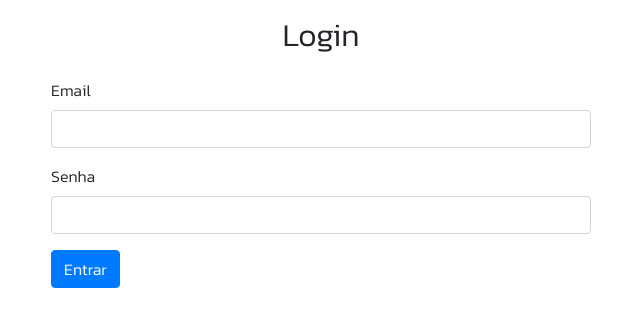
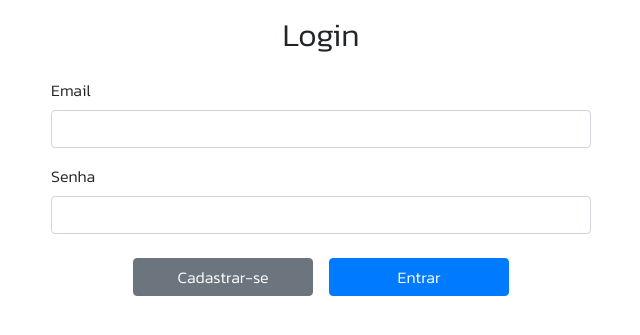
Before and after one commit to marcelitos1v9/noticiario, a PHP site: page /views/login.php in a window 1280 px wide. Shown: the part 56-391 px from the top of the page, without its empty margins (319-959 px from the left). Run offline with PHP 8.4, Linux system fonts and the light colour scheme.

Commit message:
att login

```diff
--- a/views/cadastro.php
+++ b/views/cadastro.php
@@ -5,8 +5,8 @@
 
         <div class="row justify-content-center">
             <div class="col-md-6">
-
-                <h2>Cadastro de Usuário</h2>
+                <a href="../">voltar</a>
+                <h2 class="mt-3">Cadastro de Usuário</h2>
 
                 <form action="../controllers/cadastrar_user.php" method="post">
 
--- a/views/login.php
+++ b/views/login.php
@@ -28,7 +28,10 @@ include("./blades/header.php");
 						<label for="senha">Senha</label>
 						<input type="password" class="form-control" id="senha" name="senha" required>
 					</div>
-					<button type="submit" class="btn btn-primary">Entrar</button>
+					<div class="d-flex justify-content-center">
+					<a href="cadastro.php" class="btn btn-secondary m-2 col-4">Cadastrar-se</a>
+					<button type="submit" class="btn btn-primary m-2 col-4">Entrar</button>
+					</div>
 				</form>
 			</div>
 		</div>
```
Also changed, not shown: controllers/adicionar_comentario.php (+14 -0 lines).
